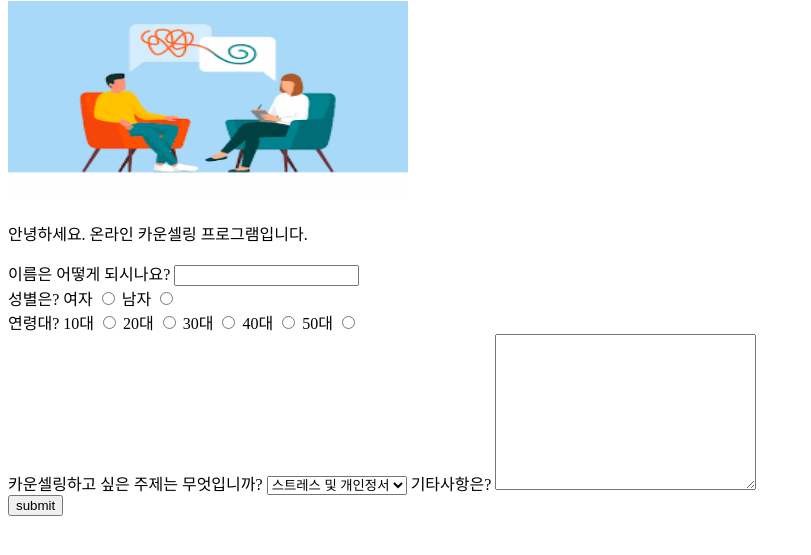
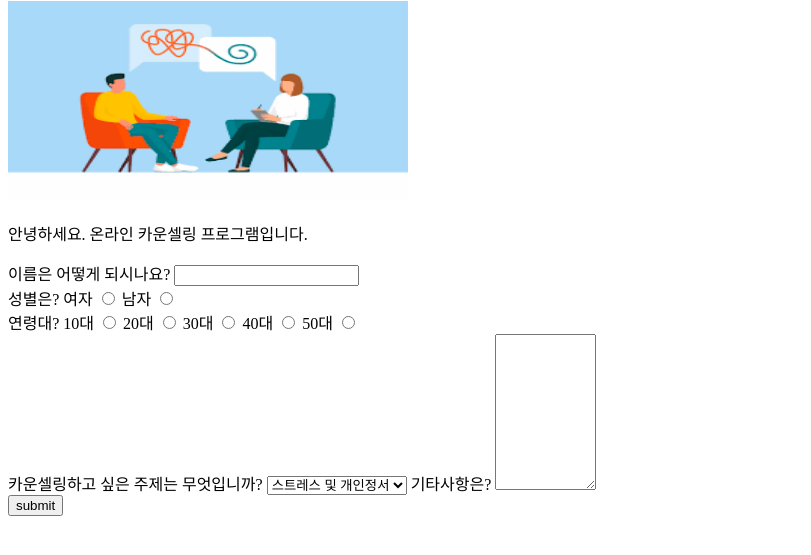
Before and after one commit to ddoihyun/Project02_WebSite, a plain HTML site: page index.html in a window 1280 px wide. Shown: the part 79-634 px from the top of the page, without its empty margins (0-811 px from the left). Drawn offline with Linux system fonts and the light colour scheme.

Commit message:
change index

```diff
--- a/index.html
+++ b/index.html
@@ -32,7 +32,7 @@
     <option value="etc"> 기타</option>
     </select>
 
-    기타사항은? <textarea name="etc" rows="10" cols="30"></textarea><br>
+    기타사항은? <textarea name="etc" rows="10" cols="10"></textarea><br>
     <input type="submit" value="submit">
 </form>
 </body>
```
